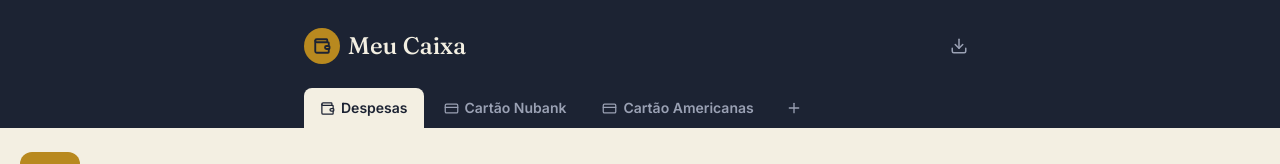
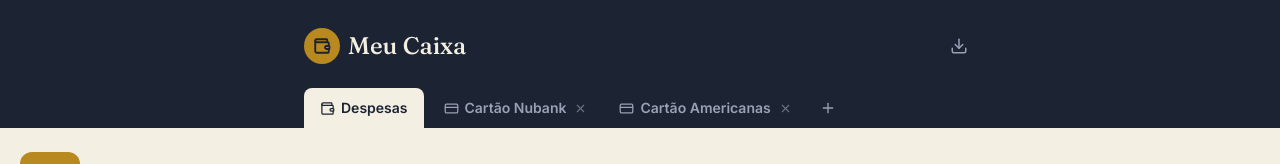
Before and after one commit to jeffersonkevendev/gestor-financeiro, a React (Vite) app: page / in a window 1280 px wide. Shown: the top 164 px of the page. Built offline with nearby package versions, Linux system fonts and the light colour scheme.

Commit message:
Add files via upload

```diff
--- a/src/App.jsx
+++ b/src/App.jsx
@@ -242,6 +242,13 @@ export default function MeuCaixaApp() {
     setAba((atual) => (atual === `cartao-${id}` ? "despesas" : atual));
   };
 
+  const [cartaoParaExcluir, setCartaoParaExcluir] = useState(null);
+  const confirmarExclusaoCartao = () => {
+    if (!cartaoParaExcluir) return;
+    excluirCartao(cartaoParaExcluir.id);
+    setCartaoParaExcluir(null);
+  };
+
   // ---------- pessoas com soma automática ----------
   const adicionarPessoaAutomatica = (nome) => {
     const limpo = nome.trim();
@@ -325,14 +332,27 @@ export default function MeuCaixaApp() {
             {cartoes.map((c) => {
               const ativo = aba === `cartao-${c.id}`;
               return (
-                <button
+                <div
                   key={c.id}
-                  onClick={() => setAba(`cartao-${c.id}`)}
-                  className="flex items-center gap-1.5 px-4 py-2.5 text-sm font-semibold rounded-t-lg transition-colors shrink-0 whitespace-nowrap"
-                  style={{ background: ativo ? COR.papel : "transparent", color: ativo ? COR.tinta : "#9AA1B4" }}
+                  className="flex items-center shrink-0 rounded-t-lg transition-colors"
+                  style={{ background: ativo ? COR.papel : "transparent" }}
                 >
-                  <CreditCard size={15} /> {c.nome}
-                </button>
+                  <button
+                    onClick={() => setAba(`cartao-${c.id}`)}
+                    className="flex items-center gap-1.5 pl-4 pr-1.5 py-2.5 text-sm font-semibold whitespace-nowrap"
+                    style={{ color: ativo ? COR.tinta : "#9AA1B4" }}
+                  >
+                    <CreditCard size={15} /> {c.nome}
+                  </button>
+                  <button
+                    onClick={(e) => { e.stopPropagation(); setCartaoParaExcluir(c); }}
+                    className="pr-3 pl-0.5 py-2.5"
+                    style={{ color: ativo ? COR.tintaSuave : "#6b7280" }}
+                    title={`Excluir ${c.nome}`}
+                  >
+                    <X size={13} />
+                  </button>
+                </div>
               );
             })}
             <button
@@ -395,13 +415,39 @@ export default function MeuCaixaApp() {
                   setCartoes((prev) => prev.map((c) => (c.id === cartao.id ? { ...c, compras: novasCompras } : c)))
                 }
                 onGerarPdf={gerarRelatorio}
-                onExcluirCartao={excluirCartao}
+                onPedirExclusao={() => setCartaoParaExcluir(cartao)}
                 pessoasAutomaticas={pessoasAutomaticas}
               />
             </div>
           ))}
         </div>
       </main>
+
+      {/* modal de confirmação — excluir cartão */}
+      {cartaoParaExcluir && (
+        <div
+          className="fixed inset-0 z-50 flex items-center justify-center p-5 oculta-impressao"
+          style={{ background: "rgba(28,35,51,0.6)" }}
+          onClick={() => setCartaoParaExcluir(null)}
+        >
+          <div className="rounded-lg p-5 max-w-sm w-full" style={{ background: "white" }} onClick={(e) => e.stopPropagation()}>
+            <p className="fonte-display text-lg mb-2" style={{ color: COR.tinta }}>
+              Excluir {cartaoParaExcluir.nome}?
+            </p>
+            <p className="text-sm mb-5" style={{ color: COR.tintaSuave }}>
+              Isso vai apagar permanentemente {cartaoParaExcluir.compras.length === 1 ? "a compra registrada" : "as compras registradas"} nesse cartão. Essa ação não pode ser desfeita.
+            </p>
+            <div className="flex gap-2 justify-end">
+              <button onClick={() => setCartaoParaExcluir(null)} className="px-3 py-1.5 text-sm rounded-md" style={{ color: COR.tintaSuave }}>
+                Cancelar
+              </button>
+              <button onClick={confirmarExclusaoCartao} className="px-3 py-1.5 text-sm font-semibold rounded-md text-white" style={{ background: COR.vermelho }}>
+                Excluir cartão
+              </button>
+            </div>
+          </div>
+        </div>
+      )}
 
       {/* área exclusiva de impressão / PDF — única para qualquer cartão, evita duplicar relatórios */}
       {relatorio && (
@@ -759,7 +805,7 @@ function DespesasTab({ despesas, onAtualizarDespesas, cartoes, pessoasAutomatica
 }
 
 // ===================== ABA DE CARTÃO (reutilizada por todos os cartões) =====================
-function CartaoTab({ cartao, onAtualizarCompras, onGerarPdf, onExcluirCartao, pessoasAutomaticas }) {
+function CartaoTab({ cartao, onAtualizarCompras, onGerarPdf, onPedirExclusao, pessoasAutomaticas }) {
   const { nome: nomeCartao, cor: corPrincipal, corClara, compras } = cartao;
 
   const [pessoaFiltro, setPessoaFiltro] = useState("todos");
@@ -768,7 +814,6 @@ function CartaoTab({ cartao, onAtualizarCompras, onGerarPdf, onExcluirCartao, pe
   const [nova, setNova] = useState({ nome: "", compra: "", valor: "", data: "" });
   const [editandoId, setEditandoId] = useState(null);
   const [rascunho, setRascunho] = useState(null);
-  const [confirmandoExclusaoCartao, setConfirmandoExclusaoCartao] = useState(false);
 
   const nomesUnicos = useMemo(
     () => [...new Set(compras.map((c) => c.nome))].sort((a, b) => a.localeCompare(b, "pt-BR")),
@@ -924,7 +969,7 @@ function CartaoTab({ cartao, onAtualizarCompras, onGerarPdf, onExcluirCartao, pe
       )}
 
       {linhasMes.length > 0 && (
-        <div className="rounded-lg overflow-hidden oculta-impressao" style={{ background: "white", border: `1px solid ${COR.linha}` }}>
+        <div className="rounded-lg oculta-impressao overflow-y-auto max-h-96" style={{ background: "white", border: `1px solid ${COR.linha}` }}>
           {linhasMes.map((c, i) => (
             <div key={c.id} style={{ borderTop: i === 0 ? "none" : `1px solid ${COR.linha}` }}>
               {editandoId === c.id ? (
@@ -988,25 +1033,9 @@ function CartaoTab({ cartao, onAtualizarCompras, onGerarPdf, onExcluirCartao, pe
       )}
 
       <div className="pt-2 oculta-impressao">
-        {confirmandoExclusaoCartao ? (
-          <div className="flex items-center justify-between rounded-md px-3 py-2" style={{ background: "#F8D9DF" }}>
-            <span className="text-xs font-medium" style={{ color: COR.vermelho }}>
-              Excluir {nomeCartao} e todas as compras dele?
-            </span>
-            <div className="flex gap-2">
-              <button onClick={() => onExcluirCartao(cartao.id)} className="text-xs font-semibold px-2 py-1 rounded" style={{ background: COR.vermelho, color: "white" }}>
-                Excluir
-              </button>
-              <button onClick={() => setConfirmandoExclusaoCartao(false)} className="text-xs font-semibold px-2 py-1 rounded" style={{ color: COR.tintaSuave }}>
-                Cancelar
-              </button>
-            </div>
-          </div>
-        ) : (
-          <button onClick={() => setConfirmandoExclusaoCartao(true)} className="w-full text-center text-xs font-medium py-1" style={{ color: COR.tintaSuave }}>
-            Excluir este cartão
-          </button>
-        )}
+        <button onClick={onPedirExclusao} className="w-full text-center text-xs font-medium py-1" style={{ color: COR.tintaSuave }}>
+          Excluir este cartão
+        </button>
       </div>
     </div>
   );
```
